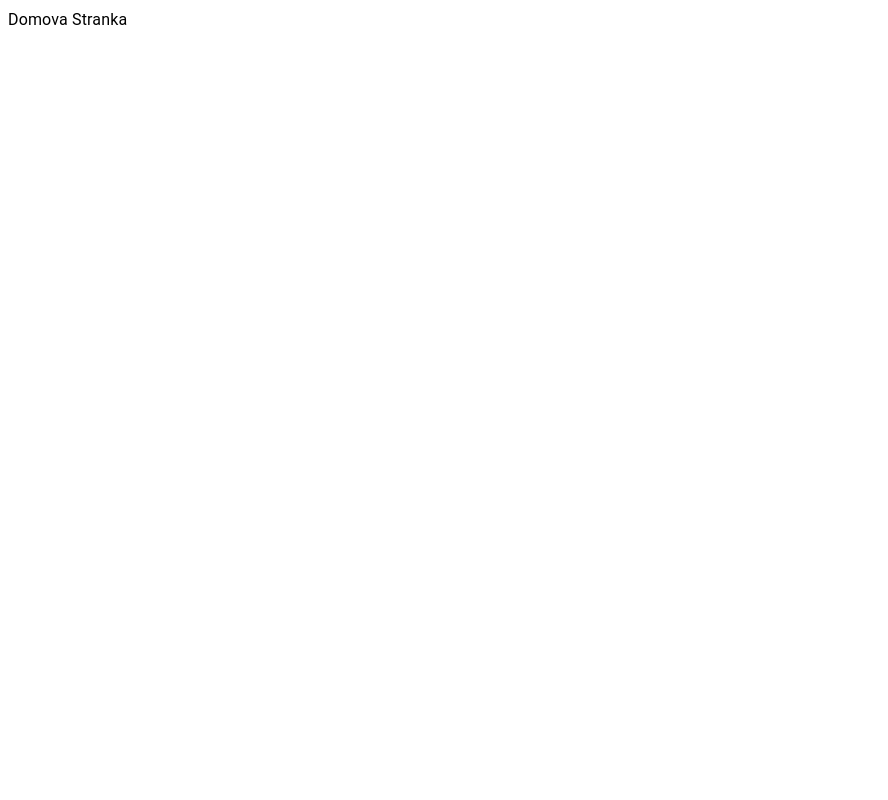
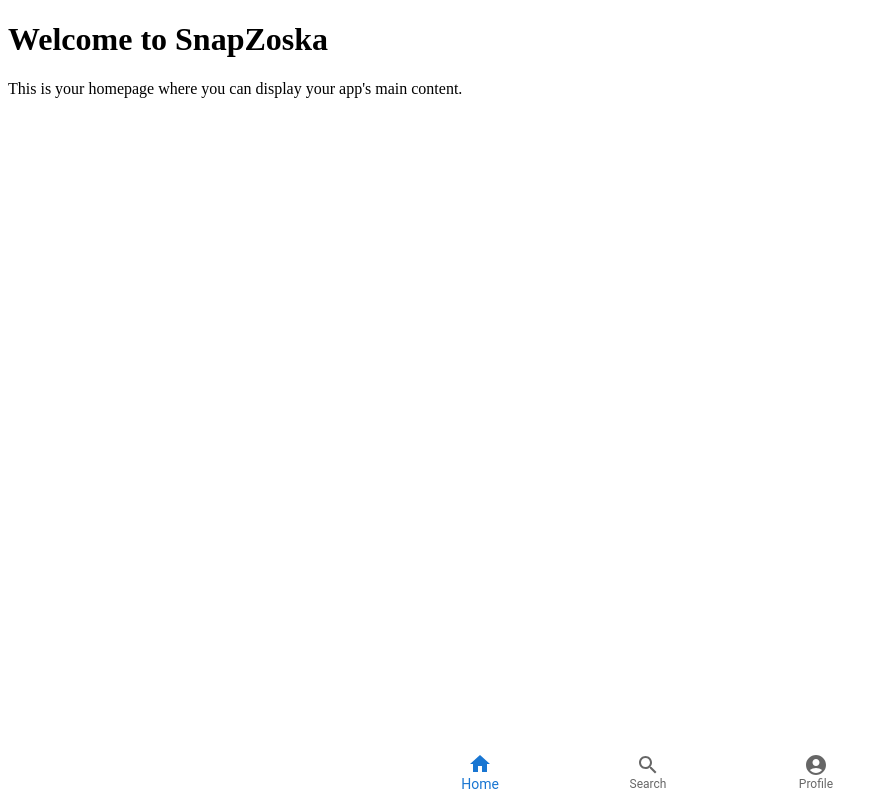
Before and after one commit to Vojta777/pukancik-personalpage, a Next.js app: page / in a window 1280 px wide. Shown: the whole page, without its empty margins (0-888 px from the left). Built offline with nearby package versions, Linux system fonts and the light colour scheme.

Commit message:
NavBar Working

```diff
--- a/package.json
+++ b/package.json
@@ -12,7 +12,8 @@
     "@emotion/react": "^11.13.3",
     "@emotion/styled": "^11.13.0",
     "@fontsource/roboto": "^5.0.15",
-    "@mui/material": "^6.0.2",
+    "@mui/icons-material": "^6.1.1",
+    "@mui/material": "^6.1.1",
     "next": "14.2.8",
     "react": "^18",
     "react-dom": "^18"
--- a/src/app/(home)/page.tsx
+++ b/src/app/(home)/page.tsx
@@ -1,16 +1,15 @@
-
 // src/app/(home)/page.tsx
 
+import React from 'react';
 
-import Typography from "@mui/material/Typography";
+const HomePage = () => {
+  return (
+    <main>
+      <h1>Welcome to SnapZoska</h1>
+      <p>This is your homepage where you can display your app&apos;s main content.</p>
+      {/* Add more content or components as needed */}
+    </main>
+  );
+};
 
-export const metadata= {title: 'Domov | ZoskaSnap'}
-
-export default function Home() {
-
-  return (
-
-      <Typography> Domova Stranka</Typography>
-
-  );
-}
+export default HomePage;
--- a/src/app/layout.tsx
+++ b/src/app/layout.tsx
@@ -1,6 +1,6 @@
 import type { Metadata } from "next";
 import "./globals.css";
-
+import SimpleBottomNavigation from '../components/NavBar'; // Adjust the path if necessary
 
 export const metadata: Metadata = {
   title: "SnapZoska",
@@ -14,8 +14,9 @@ export default function RootLayout({
 }>) {
   return (
     <html lang="sk">
-      <body >
+      <body>
         {children}
+        <SimpleBottomNavigation /> {/* Include the bottom navigation */}
       </body>
     </html>
   );
--- /dev/null
+++ b/src/components/NavBar.tsx
@@ -0,0 +1,49 @@
+// src/components/Navbar.tsx
+
+"use client"; // This directive indicates that this component is a Client Component
+
+import * as React from 'react';
+import Box from '@mui/material/Box';
+import BottomNavigation from '@mui/material/BottomNavigation';
+import BottomNavigationAction from '@mui/material/BottomNavigationAction';
+import HomeIcon from '@mui/icons-material/Home';
+import SearchIcon from '@mui/icons-material/Search';
+import AccountCircleIcon from '@mui/icons-material/AccountCircle';
+import { useRouter } from 'next/navigation'; // Import useRouter for navigation
+
+export default function SimpleBottomNavigation() {
+  const [value, setValue] = React.useState(0);
+  const router = useRouter(); // Initialize router
+
+  const handleNavigation = (newValue: number) => {
+    setValue(newValue);
+
+    switch (newValue) {
+      case 0:
+        router.push('/'); // Navigate to Home page
+        break;
+      case 1:
+        router.push('/hladanie'); // Navigate to Search page
+        break;
+      case 2:
+        router.push('/profil'); // Navigate to Profile page (adjust this path as necessary)
+        break;
+      default:
+        break;
+    }
+  };
+
+  return (
+    <Box sx={{ width: '100%', position: 'fixed', bottom: 0 }}>
+      <BottomNavigation
+        showLabels
+        value={value}
+        onChange={(event, newValue) => handleNavigation(newValue)} // Use the handleNavigation function
+      >
+        <BottomNavigationAction label="Home" icon={<HomeIcon />} />
+        <BottomNavigationAction label="Search" icon={<SearchIcon />} />
+        <BottomNavigationAction label="Profile" icon={<AccountCircleIcon />} />
+      </BottomNavigation>
+    </Box>
+  );
+}
```
Also changed, not shown: src/app/hladanie/page.tsx (+11 -12 lines), src/app/profil/page.tsx (+11 -12 lines), src/components/Navbar.tsx (deleted, +0 -15 lines), 1 other file (tests, documents, lock files or other folders).
